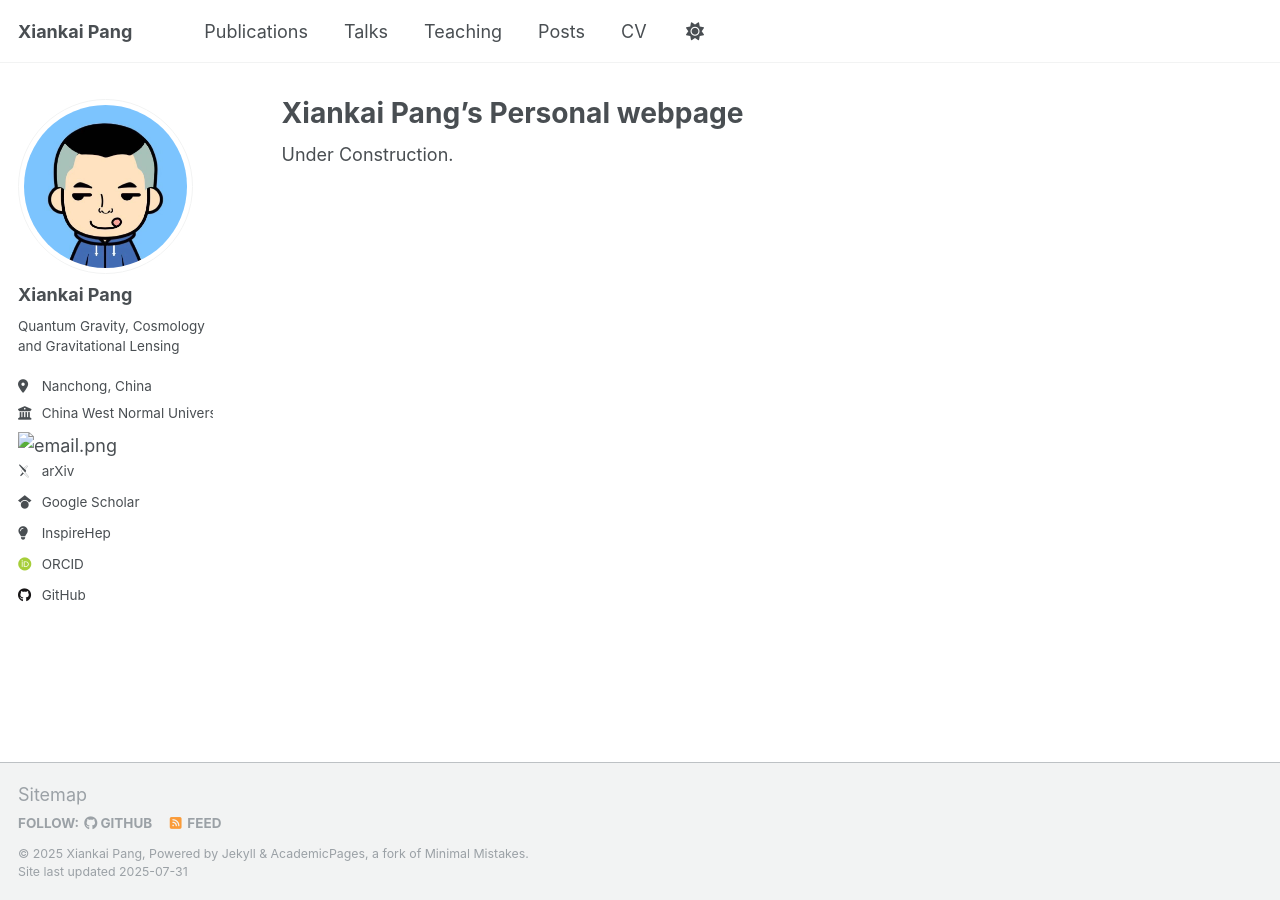
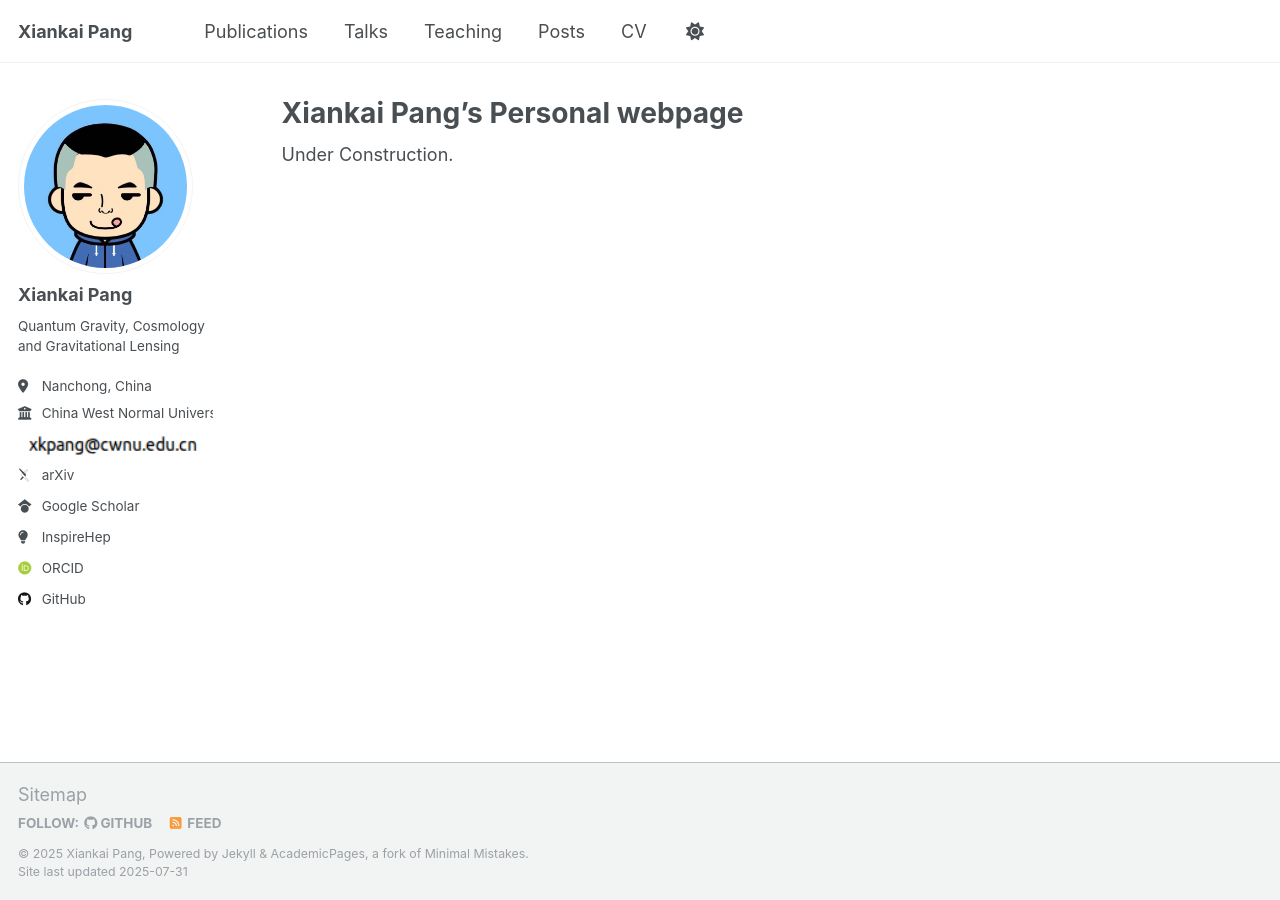
Before and after one commit to NineBeans2/NineBeans2.github.io, a Jekyll site: the page built from _pages/about.md, in a window 1280 px wide. Built offline with Jekyll 4.4.1, drawn with Linux system fonts in a browser that asks for light colours; some web fonts are replaced; a script that is not in the unit is left out.

Commit message:
email png fix

```diff
--- a/_includes/author-profile.html
+++ b/_includes/author-profile.html
@@ -36,7 +36,8 @@
       {% if author.email %}
         <!-- <li><a href="mailto:{{ author.email }}"><i class="fas fa-fw fa-envelope icon-pad-right" aria-hidden="true"></i>{{ site.data.ui-text[site.locale].email_label | default: "Email" }}</a></li> -->
         <!-- <li><a href="mailto:{{ author.email }}"><img src="{{ author.email }}" alt="{{ author.email }}"  fetchpriority="high" /></a></li> -->
-        <img src="{{ author.email }}" alt="{{ author.email }}"  fetchpriority="high" />
+        <!-- <img src="{{ author.email }}" alt="{{ author.email }}"  fetchpriority="high" /> -->
+        <img src="{{ author.email | prepend: "/images/" | prepend: base_path }}" alt="Email"  fetchpriority="high" />
 
       {% endif %}
 
```
